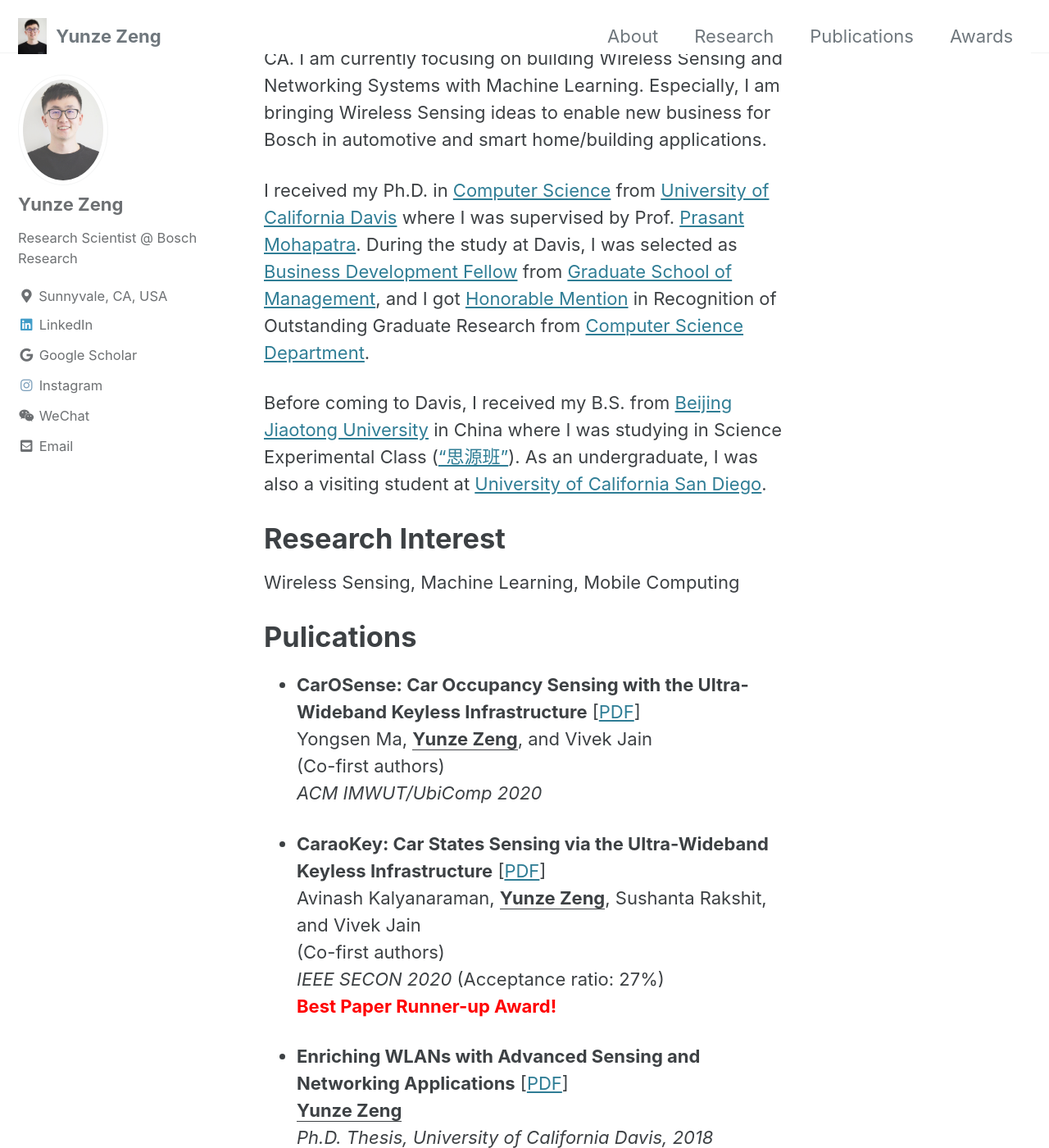
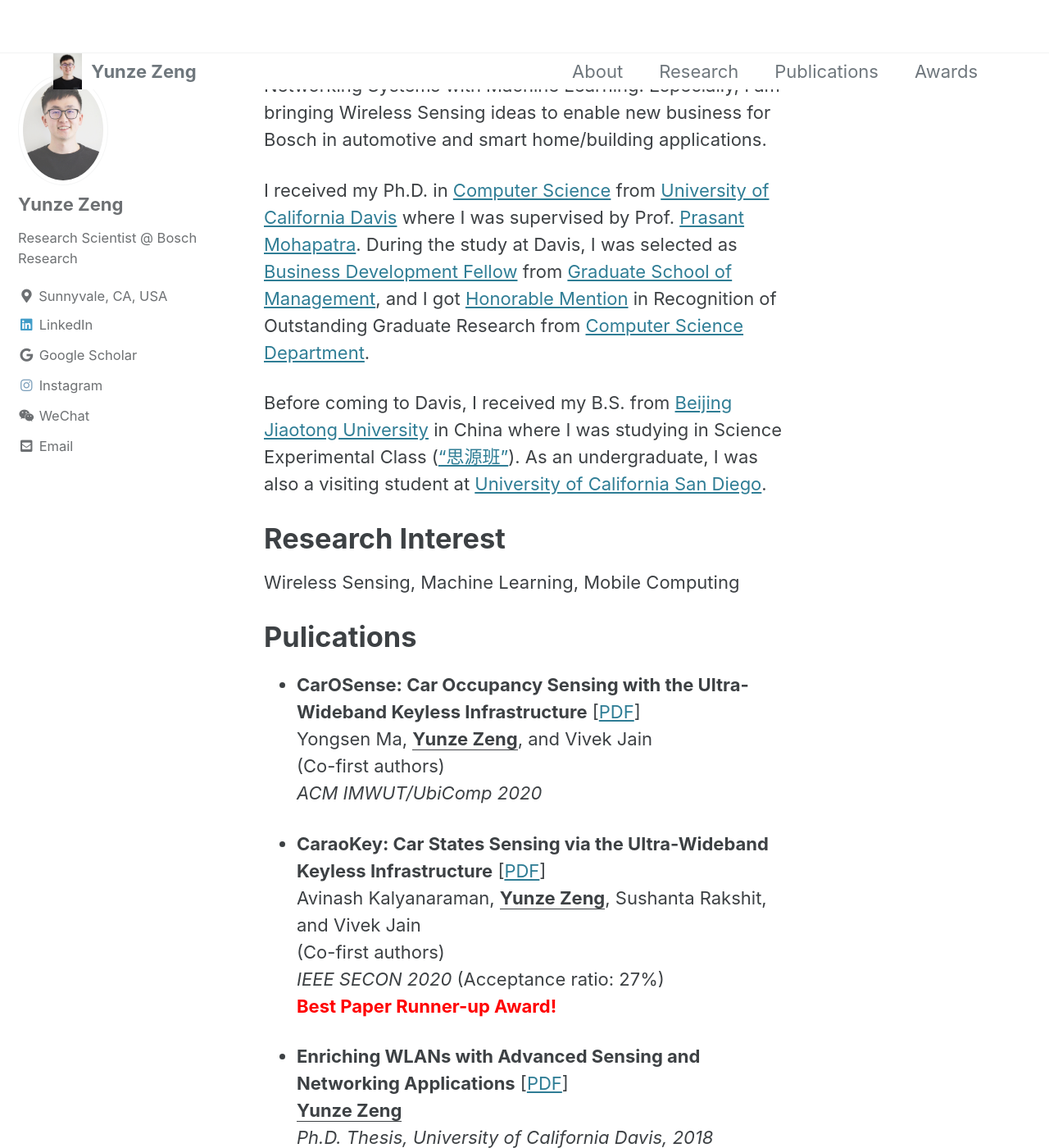
Before and after one commit to yunze/yunze.github.io, a Jekyll site: the page built from index.md, in a window 1280 px wide and 1400 px high. Shown: the whole window at 82% size. Built offline with Jekyll 4.4.1, drawn with Linux system fonts in a browser that asks for light colours; cached includes are drawn as plain includes.

Commit message:
Update _masthead.scss

```diff
--- a/_sass/minimal-mistakes/_masthead.scss
+++ b/_sass/minimal-mistakes/_masthead.scss
@@ -19,7 +19,7 @@
     @include clearfix;
     margin-left: auto;
     margin-right: auto;
-    padding: 1em;
+    padding: 65px;
     max-width: 100%;
     display: -webkit-box;
     display: -ms-flexbox;
```
